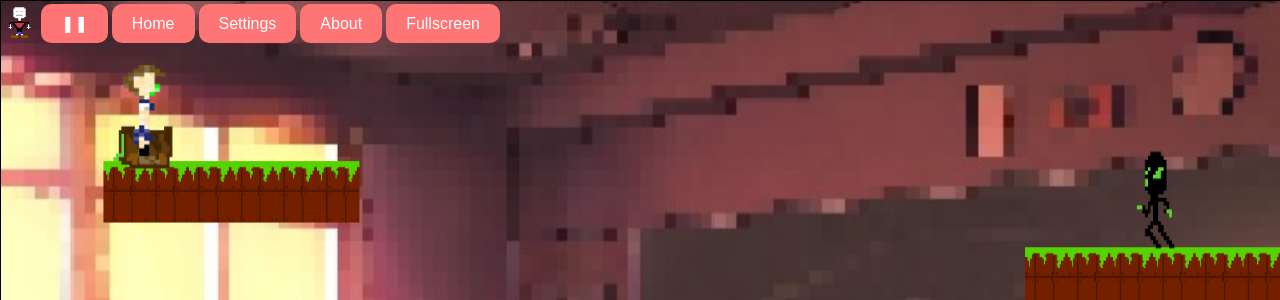
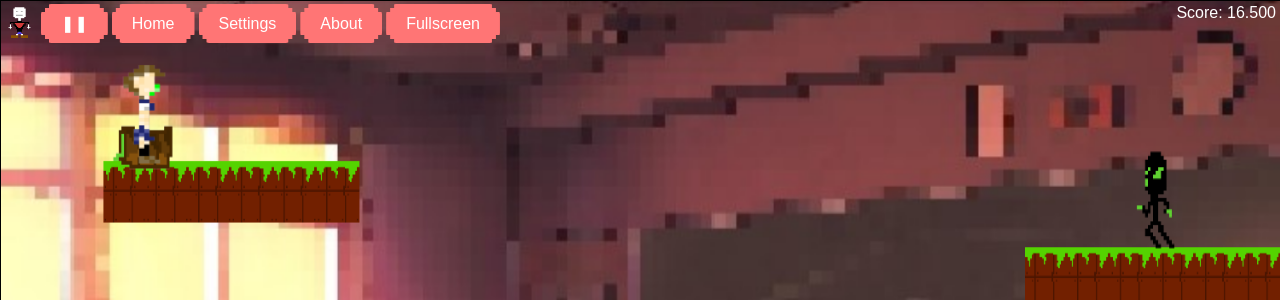
Before and after one commit to 6035421/stata, a PHP site: page /game/index.php in a window 1280 px wide. Shown: the top 300 px of the page. Run offline with PHP 8.4, Linux system fonts and the light colour scheme.

Commit message:
added highscore timer

```diff
--- a/css/game.css
+++ b/css/game.css
@@ -6,3 +6,8 @@
     height:100vh;
     width:100vw;
 }
+
+#highscore {
+    margin:4px;
+    margin-left:auto;
+}
--- a/css/style.css
+++ b/css/style.css
@@ -146,15 +146,18 @@ body {
             0px 8px);
 }
 
-
 #menu {
     position: fixed;
+
+    width:100%;
 }
 
 #menu .menu {
     display: flex;
     flex-direction: row;
     justify-content: flex-start;
+
+    width:100%;
 }
 
 .menu * {
--- a/game/index.php
+++ b/game/index.php
@@ -19,11 +19,13 @@
         <section id="menu">
             <article class="menu">
                 <img src="/sprite/player.gif" alt="player">
-                <button id="start">❚❚</button>
-                <button id="home">Home</button>
-                <button id="settings">Settings</button>
-                <button id="about">About</button>
-                <button id="fullscreen">Fullscreen</button>
+                <button class='pixel-corners' id="start">❚❚</button>
+                <button class='pixel-corners' id="home">Home</button>
+                <button class='pixel-corners' id="settings">Settings</button>
+                <button class='pixel-corners' id="about">About</button>
+                <button class='pixel-corners' id="fullscreen">Fullscreen</button>
+
+                <p id='highscore'></p>
             </article>
         </section>
         <section id="game">
--- a/js/game.js
+++ b/js/game.js
@@ -2,6 +2,10 @@ const canvas = document.getElementById('gameCanvas');
 const ctx = canvas.getContext('2d');
 const startButton = document.getElementById('start');
 const startTime = performance.now();
+
+const scoreEl = document.getElementById('highscore');
+let scoreTimer, score = 0;
+
 level = 1;
 
 function changeLevel(level) {
@@ -301,6 +305,8 @@ function changeLevel(level) {
 // Start button
 startButton.addEventListener('click', function () {
     if (startButton.textContent === '▶') {
+        startScoreCounting();
+
         startButton.textContent = '❚❚';
         gameCanvas.style.display = 'block';
         const ctx = gameCanvas.getContext('2d');
@@ -316,6 +322,8 @@ startButton.addEventListener('click', function () {
         };
 
     } else {
+        cancelScoreCounting();
+
         startButton.textContent = '▶';
         const ctx = gameCanvas.getContext('2d');
         ctx.fillStyle = 'rgba(0, 0, 0, 0.5)';
@@ -323,6 +331,9 @@ startButton.addEventListener('click', function () {
         ctx.fillStyle = 'white';
         ctx.font = '50px Arial';
         ctx.fillText('PAUSED', gameCanvas.width / 2 - 100, gameCanvas.height / 2);
+
+        ctx.font = '15px Arial';
+        ctx.fillText(`Current score: ${score.toFixed(3)}`, gameCanvas.width / 2 - 75, (gameCanvas.height / 2) + 26);
         // When paused the player can't move
         document.removeEventListener('keydown', function (event) {
             if (event.code === 'KeyW' || event.code === 'ArrowUp') {
@@ -347,4 +358,20 @@ startButton.addEventListener('click', function () {
     }
 });
 
+function cancelScoreCounting() {
+    scoreEl.style.display = 'none';
+
+    window.clearInterval(scoreTimer);
+}
+
+function startScoreCounting () {
+    scoreEl.style.display = 'block';
+
+    scoreTimer = window.setInterval(function () {
+        score+= 0.01;
+        scoreEl.innerHTML = `Score: ${score.toFixed(3)}`
+    },1);
+}
+
 changeLevel(1);
+startScoreCounting();
```
